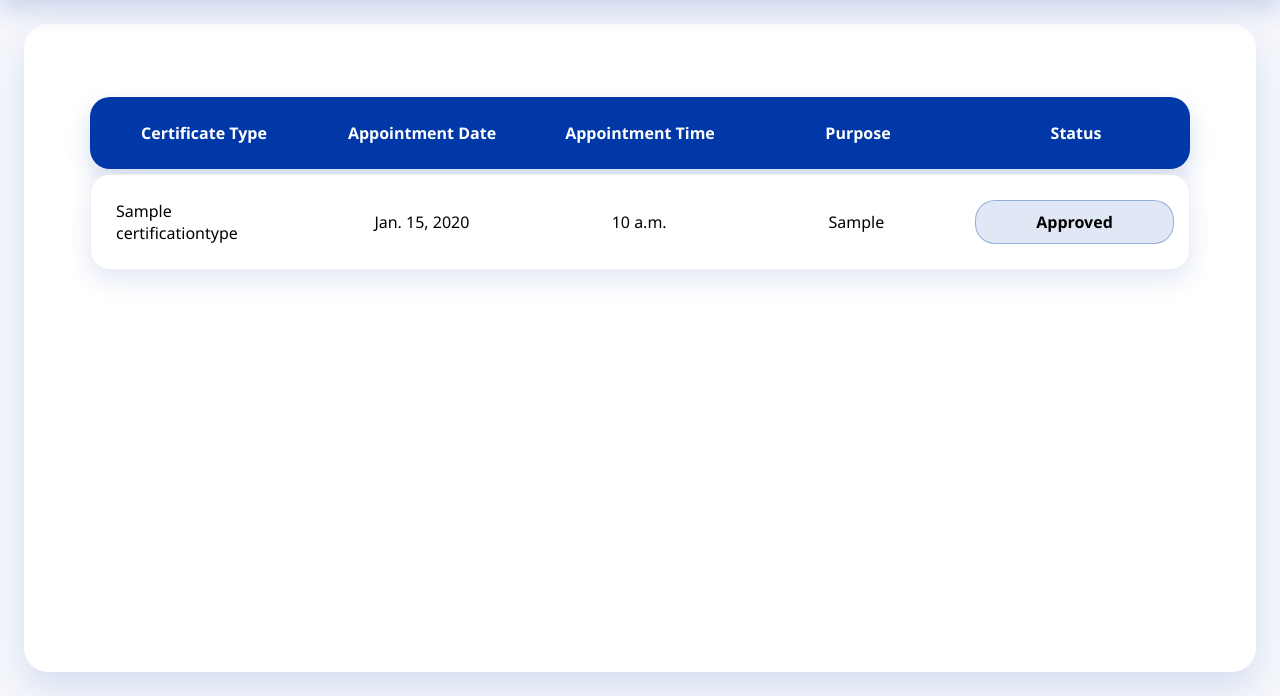
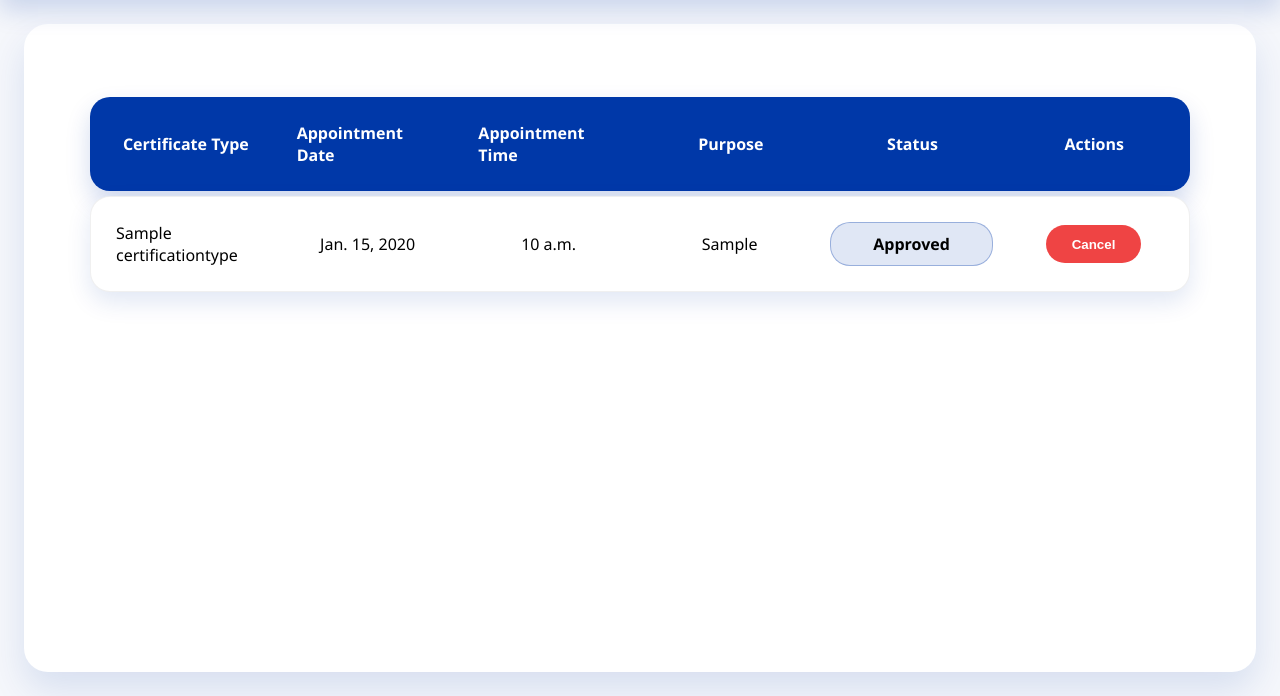
Before and after one commit to adamxparx/boacms, a Django app: page /appointments/appointments/ in a window 1280 px wide. Shown: the part 104-800 px from the top of the page. Run offline with Django 5.2, Linux system fonts and the light colour scheme; a user stored in the database is signed in; tables that the repository leaves empty hold one stand-in row (values such as "Sample post").

Commit message:
feature(appointments): added frontend cancel button in appointments

```diff
--- a/appointments/static/appointments/css/certification.css
+++ b/appointments/static/appointments/css/certification.css
@@ -126,6 +126,19 @@
   justify-items: center;
   height: 100%;
   padding: 20px 0px;
+  margin: 0 auto;
+}
+
+/* Full-width variant for staff page to remove right-side space */
+.user_appointments--full {
+  width: 100%;
+  max-width: none;
+}
+
+/* Ensure grid stretches edge-to-edge in full mode */
+.user_appointments--full .appointment_title,
+.user_appointments--full .appointment_content {
+  border-radius: 16px;
 }
 
 .user_appointments div {
@@ -145,7 +158,7 @@
   color: white;
   box-shadow: 0 12px 24px rgba(0, 56, 168, 0.18);
   display: grid;
-  grid-template-columns: 2fr 1.3fr 1fr 2fr 1fr;
+  grid-template-columns: 2fr 1.3fr 1fr 2fr 1fr 1.2fr;
   align-items: center;
 }
 
@@ -159,7 +172,7 @@
   background-color: var(--color-neutral);
   color: var(--color-text);
   display: grid;
-  grid-template-columns: 2fr 1.3fr 1fr 2fr 1fr;
+  grid-template-columns: 2fr 1.3fr 1fr 2fr 1fr 1.2fr;
   align-items: center;
   border: 1px solid rgba(0, 0, 0, 0.06);
   box-shadow: 0 10px 24px rgba(0, 56, 168, 0.12);
@@ -245,3 +258,12 @@
   cursor: pointer;
   filter: brightness(0.95);
 }
+
+.btn--danger {
+  background-color: #ef4444;
+  color: #ffffff;
+}
+.btn--danger:hover {
+  cursor: pointer;
+  filter: brightness(0.95);
+}
--- a/appointments/templates/appointments/appointment.html
+++ b/appointments/templates/appointments/appointment.html
@@ -1,7 +1,33 @@
 {% extends 'accounts/dashboard.html' %}
 {% load static %}
 
-{% block title %}Appointments{% endblock %}
+{% block title %}Appointments<script>
+  // Frontend confirm dialog for cancel button; requires backend route 'cancel_appointment'
+  document.addEventListener('DOMContentLoaded', function() {
+    document.querySelectorAll('.cancel-form').forEach(function(form) {
+      form.addEventListener('submit', function(e) {
+        const ok = confirm('Are you sure you want to cancel this appointment? This action cannot be undone.');
+        if (!ok) {
+          e.preventDefault();
+        }
+      });
+    });
+  });
+</script>
+
+<script>
+  document.addEventListener('DOMContentLoaded', function() {
+    document.querySelectorAll('.cancel-form').forEach(function(form) {
+      form.addEventListener('submit', function(e) {
+        if (!confirm('Are you sure you want to cancel this appointment? This action cannot be undone.')) {
+          e.preventDefault();
+        }
+      });
+    });
+  });
+</script>
+
+{% endblock %}
 
 {% block content %}
  <div class="appointments_center" style="display: flex; justify-content: center;">
@@ -13,6 +39,7 @@
             <div>Appointment Time</div>
             <div>Purpose</div>
             <div>Status</div>
+            <div>Actions</div>
         </div>
         {% for appointment in appointments %}
             <div class="appointment_content">
@@ -25,6 +52,12 @@
                 {% else %}
                     <div class="status pending">Pending</div>
                 {% endif %}
+                <div>
+                    <form method="post" class="cancel-form" action="/appointments/cancel/{{ appointment.id }}/">
+                        {% csrf_token %}
+                        <button type="submit" class="btn btn--danger">Cancel</button>
+                    </form>
+                </div>
             </div>
         {% endfor %}
     </div>
--- a/appointments/templates/appointments/staff_appointment.html
+++ b/appointments/templates/appointments/staff_appointment.html
@@ -5,6 +5,7 @@
 
 {% block content %}
 
+<div class="appointments_center" style="display: flex; justify-content: center;">
 {% if appointments %}
     <div class="user_appointments">
         <div class="appointment_title">
@@ -41,5 +42,6 @@
 {% else %}
     <div>You have no upcoming appointments.</div>
 {% endif %}
+</div>
 
 {% endblock %}
```
